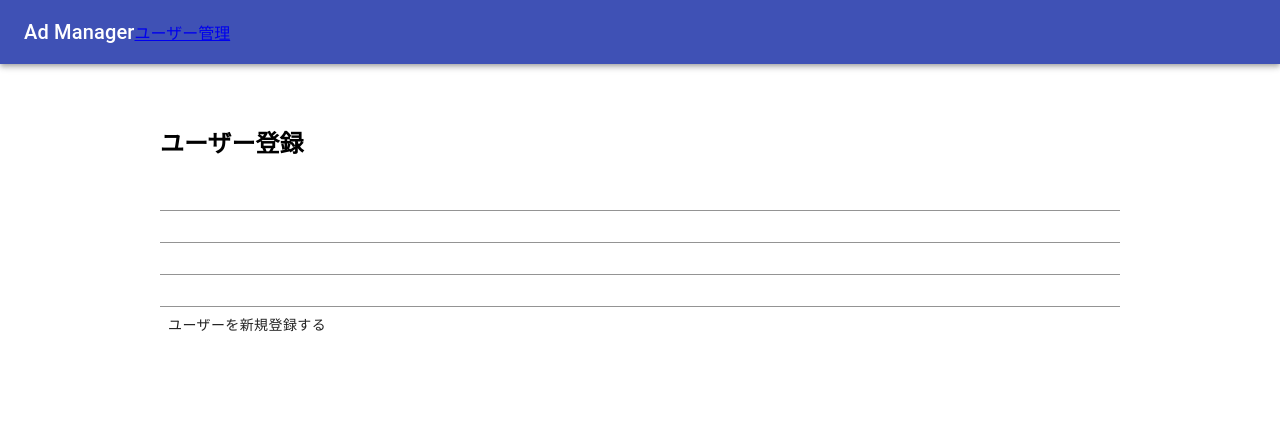
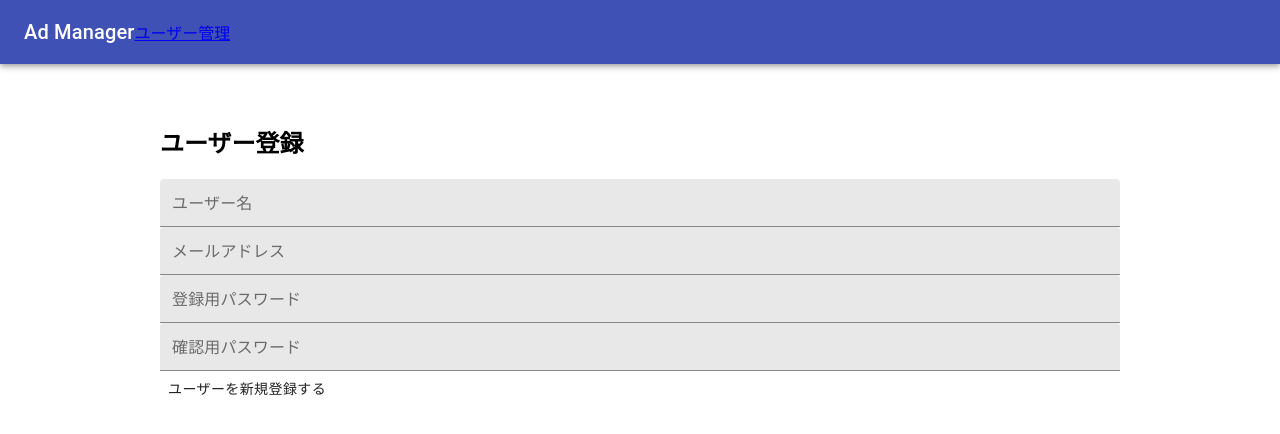
Before and after one commit to yuk1ty/ad-manager-client, a React (Create React App) app: page /users/register in a window 1280 px wide. Shown: the top 434 px of the page. Built offline with nearby package versions, Linux system fonts and the light colour scheme.

Commit message:
Enable to register sample user

```diff
--- a/mock-server/data.json
+++ b/mock-server/data.json
@@ -4,6 +4,8 @@
       "id": 1,
       "name": "User A",
       "emailAddress": "aaa@aaa.com",
+      "rawPassword": "a",
+      "confirmPassword": "a",
       "agency": {
         "id": 1,
         "name": "CyberAgent"
@@ -13,6 +15,8 @@
       "id": 2,
       "name": "User B",
       "emailAddress": "bbb@bbb.com",
+      "rawPassword": "a",
+      "confirmPassword": "a",
       "agency": {
         "id": 2,
         "name": "CyberAgent"
--- a/package.json
+++ b/package.json
@@ -16,6 +16,7 @@
     "axios": "^0.19.2",
     "react": "^16.13.1",
     "react-dom": "^16.13.1",
+    "react-hook-form": "^5.6.1",
     "react-hot-loader": "^4.12.21",
     "react-router-dom": "^5.1.2",
     "react-scripts": "3.4.1",
--- a/src/pages/login/Login.tsx
+++ b/src/pages/login/Login.tsx
@@ -1,20 +1,10 @@
 import React from "react";
 import "./Login.css";
-import { Form, Input, Button } from "element-react";
 
 export function Login() {
   return (
     <div className="login-form">
       <h1>Login</h1>
-      <Form className="en-US" labelWidth="120">
-        <Form.Item label="User Name">
-          <Input />
-        </Form.Item>
-        <Form.Item label="Password">
-          <Input />
-        </Form.Item>
-        <Button type="primary">Login</Button>
-      </Form>
     </div>
   );
 }
--- a/src/pages/users/register/UserRegister.tsx
+++ b/src/pages/users/register/UserRegister.tsx
@@ -1,76 +1,68 @@
-import React, {
-  useState,
-  useCallback,
-  SyntheticEvent,
-  ChangeEvent,
-} from "react";
+import React, { useState, SyntheticEvent, ChangeEvent } from "react";
 import { Header } from "../../../components/header/Header";
 import { StandardLayout } from "../../../components/context/StandardLayout";
-import { FormControl, InputLabel, Input, Button } from "@material-ui/core";
+import { Button, TextField } from "@material-ui/core";
 import axios from "axios";
 
-interface UserFormInput {
-  name: string;
-  emailAddress: string;
-  rawPassword: string;
-  confirmPassword: string;
-}
+export function UserRegister() {
+  const [name, setName] = useState("");
+  const [emailAddress, setAddress] = useState("");
+  const [rawPassword, setRawPassword] = useState("");
+  const [confirmPassword, setConfirmPassword] = useState("");
 
-export function UserRegister() {
-  const [user, setUser] = useState<UserFormInput>({
-    name: "",
-    emailAddress: "",
-    rawPassword: "",
-    confirmPassword: "",
-  });
-
-  const handleInputChange = useCallback(
-    (e: ChangeEvent<HTMLInputElement>) =>
-      setUser((user) => ({ ...user, [e.target.name]: e.target.value })),
-    []
-  );
-
-  async function handleSubmit(e: SyntheticEvent) {
+  async function onSubmit(e: SyntheticEvent) {
     e.preventDefault();
-    await axios.post("http://localhost:8080/users", { user });
+    const user = {
+      name: name,
+      emailAddress: emailAddress,
+      rawPassword: rawPassword,
+      confirmPassword: confirmPassword,
+      agency: {
+        id: 1,
+        name: "CyberAgent",
+      },
+    };
+    console.log(user);
+    await axios.post("http://localhost:8080/users", user);
   }
 
   return (
     <>
       <Header />
       <StandardLayout title="ユーザー登録">
-        <form onSubmit={handleSubmit}>
-          <Input
-            type="text"
-            key="name"
+        <form onSubmit={onSubmit}>
+          <TextField
+            label="ユーザー名"
             name="name"
             fullWidth
-            value={user.name}
-            onChange={handleInputChange}
+            value={name}
+            variant="filled"
+            size="small"
+            onChange={(e) => setName(e.target.value)}
           />
-          <Input
-            type="text"
-            key="emailAddress"
-            name="emailAddress"
+          <TextField
+            label="メールアドレス"
+            value={emailAddress}
             fullWidth
-            value={user.emailAddress}
-            onChange={handleInputChange}
+            variant="filled"
+            size="small"
+            onChange={(e) => setAddress(e.target.value)}
           />
-          <Input
-            type="text"
-            key="rawPassword"
-            name="rawPassword"
+          <TextField
+            label="登録用パスワード"
+            value={rawPassword}
             fullWidth
-            value={user.rawPassword}
-            onChange={handleInputChange}
+            variant="filled"
+            size="small"
+            onChange={(e) => setRawPassword(e.target.value)}
           />
-          <Input
-            type="text"
-            key="confirmPassword"
-            name="confirmPassword"
+          <TextField
+            label="確認用パスワード"
+            value={confirmPassword}
             fullWidth
-            value={user.confirmPassword}
-            onChange={handleInputChange}
+            variant="filled"
+            size="small"
+            onChange={(e) => setConfirmPassword(e.target.value)}
           />
           <Button type="submit">ユーザーを新規登録する</Button>
         </form>
```
Also changed, not shown: 1 other file (tests, documents, lock files or other folders).
